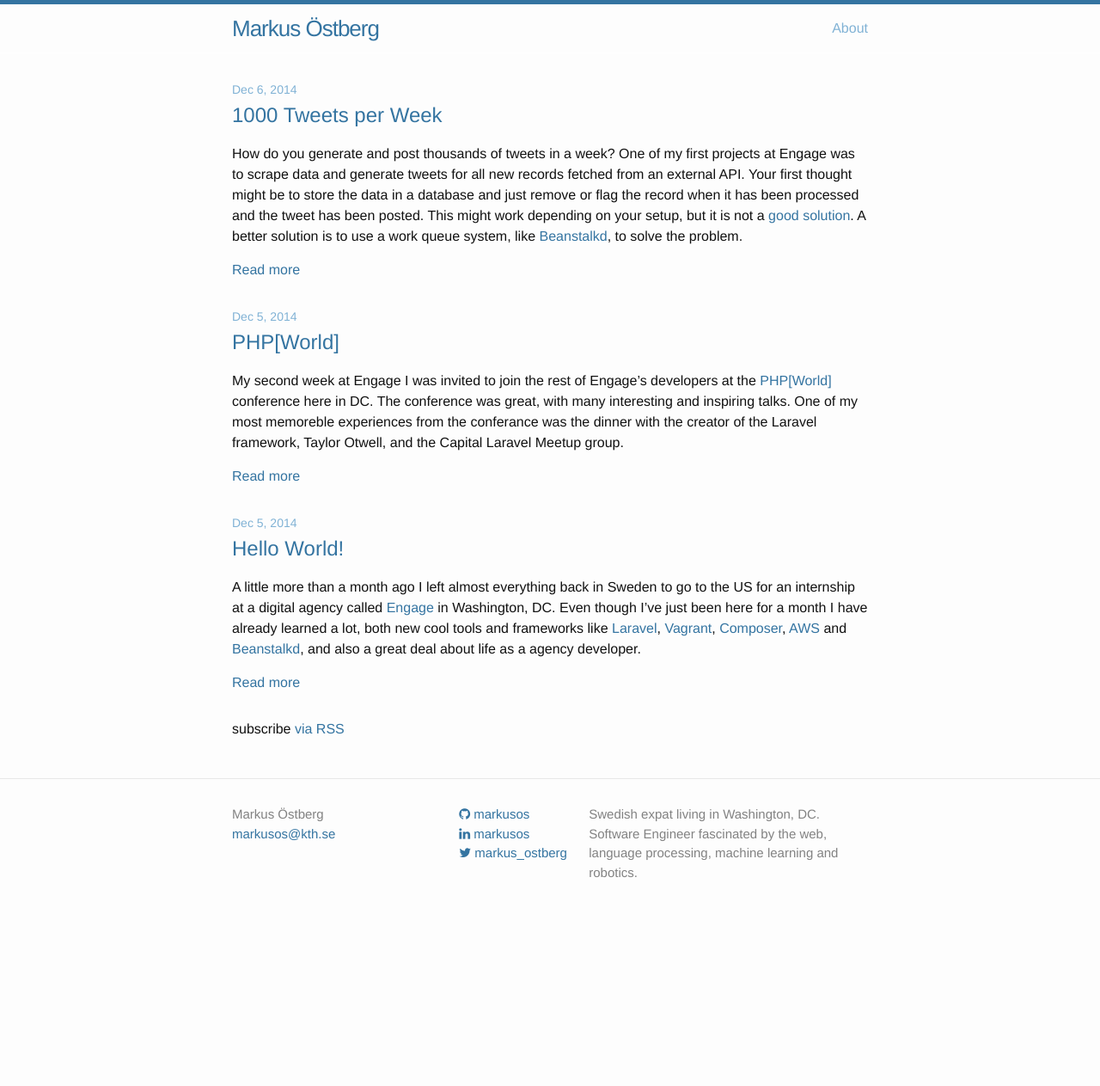
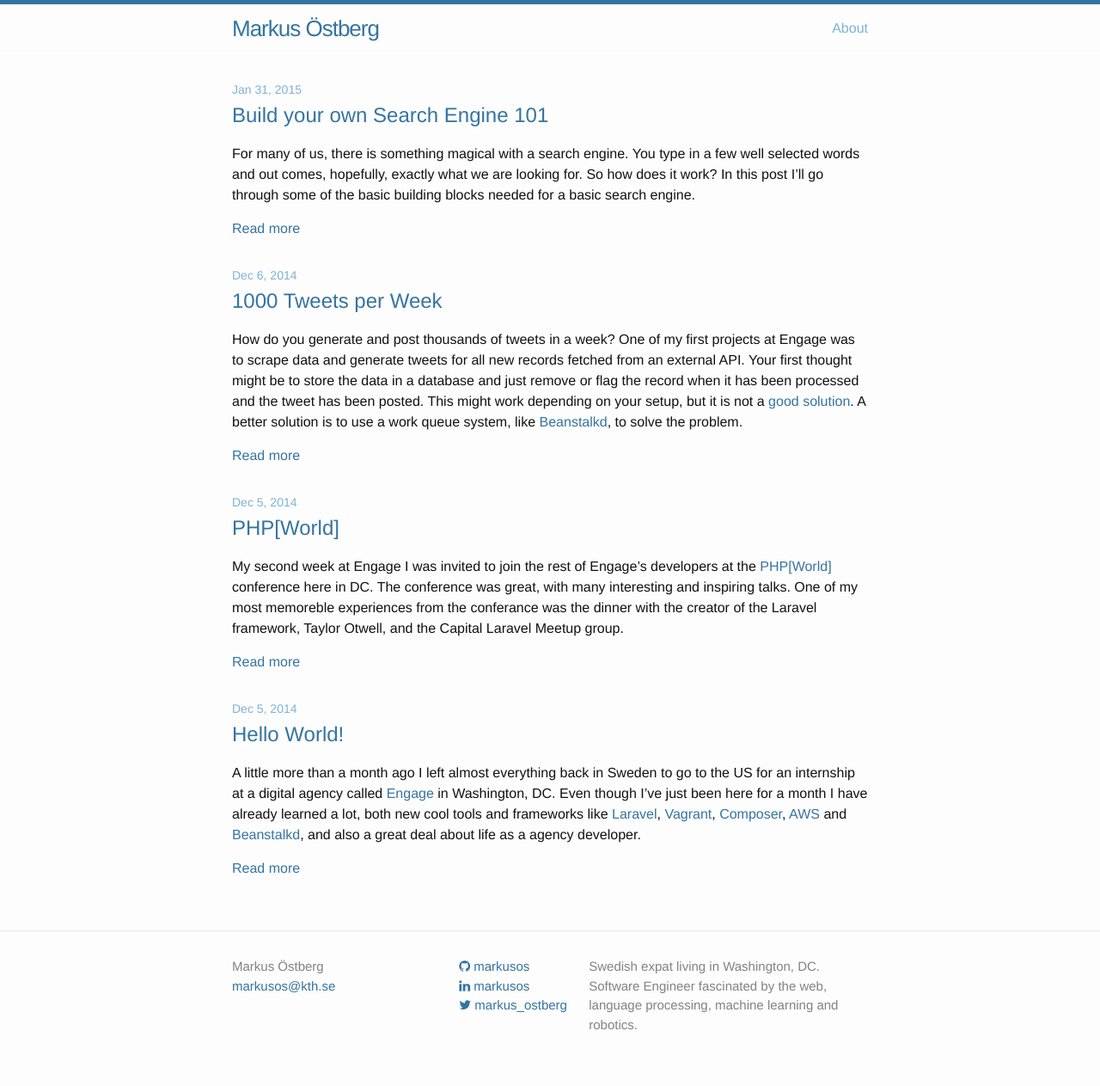
Before and after one commit to markusos/markusos.github.io, a Jekyll site: the page built from index.html, in a window 1280 px wide. Shown: the whole page at 86% size. Built offline with Jekyll 4.4.1, drawn with Linux system fonts in a browser that asks for light colours; nearby versions of some CDN libraries; before the commit the page ends 1086 px from its top, so only the background shows below that; some of the changed lines change nothing that is shown.

Commit message:
Added Simple Search post

```diff
--- a/_includes/head.html
+++ b/_includes/head.html
@@ -10,4 +10,5 @@
   <link rel="canonical" href="{{ page.url | replace:'index.html','' | prepend: site.baseurl | prepend: site.url }}">
   <link rel="alternate" type="application/atom+xml" title="{{ site.title }}" href="{{ "/feed.xml" | prepend: site.baseurl | prepend: site.url }}" />
   <link href="//maxcdn.bootstrapcdn.com/font-awesome/4.2.0/css/font-awesome.min.css" rel="stylesheet">
+  <script type="text/javascript" src="http://cdn.mathjax.org/mathjax/latest/MathJax.js?config=TeX-AMS-MML_HTMLorMML"></script>
 </head>
--- /dev/null
+++ b/_posts/2015-01-31-build-your-own-search-engine-101.markdown
@@ -0,0 +1,112 @@
+---
+layout: post
+title:  "Build your own Search Engine 101"
+date:   2015-01-31 12:00:00
+categories: search
+comments: true
+---
+
+For many of us, there is something magical with a search engine. You type in a few well selected words and out comes, hopefully, exactly what we are looking for. So how does it work? In this post I'll go through some of the basic building blocks needed for a basic search engine.
+
+
+##Search index
+
+First we need some place to store information about all documents we want to be able to search through, this is usually called a search index. When we do a search, the search index is used to quickly find relevant documents for the entered search query. One of the most basic implementations of a search index is using an inverse map.
+
+E.g. Say that we have two documents:
+
+Document A:
+
+> "This is a document!"
+
+Document B :
+
+> "Another document example..."
+
+The inverse map for these documents would then be:
+
+{% highlight php %}
+"this" => [A]
+"is" => [A]
+"a" => [A]
+"document" => [A, B]
+"another" => [B]
+"example" => [B]
+{% endhighlight %}
+
+If I now want to find all documents containing the word "example" we just need to do a lookup in the inverse map with the key "example" to find that Document B is the only indexed document containing that word.
+
+##Tokenization
+
+We actually skipped a step here. How did we go from the document “This is a document!” to the array of tokens (or words) in that document? We use a tokenizer!
+
+{% highlight php %}
+tokenize("This is a document!") => ['this', 'is', 'a', 'document']
+{% endhighlight %}
+
+The most simple tokenizer just split the input string on space and other punctuation characters. More advanced ones tokenizer different inflections of the same word to the same token, e.g. the words ‘searched’ and ‘searching’ will both be tokenized to the base form ‘search’. This often requires a language model that the tokens can be fitted against.
+
+For now we can see tokenization as splitting a text into an array of the tokens it contains.
+
+##Finding what we want
+
+When we input a search query into the search engine we expect to get back relevant documents, and hopefully finding what we are looking for.
+
+The first step in our simple search engine is to tokenize the search query, using the same tokenizer we used when indexing the documents.
+
+We then do a lookup in our search index for all documents that contains any of the tokens in the search. Depending on the search terms and the size of your index, this might return just a few or several thousand documents.
+
+This leads us in on how to rank the found documents on how relevant they are to the given search query.
+
+###TF-IDF
+
+TF-IDF, which stands for Term frequency - inverse document frequency, is a classical metric in information retrieval. It is mainly used as a measure of a term’s importance in a document. TF-IDF is often used in search engines to rank how relevant different documents are to a specific search query.
+
+Term frequency (TF) is the number of occurrences of a specific term (t) in a text document (d), sometimes normalized by dividing by the number of terms in the document.
+
+Inverse document frequency (IDF) is used to weigh the terms importance in the whole corpus (C). It is calculated as the logarithm of the total number of documents dividing by the number of documents containing the specific term (t).
+
+By multiplying the term frequency with the inverse document frequency, we get the TF-IDF metric.
+
+$$TF-IDF(t, d, C) = \frac{frequency(t,d)}{length(d)} * log_e\left(\frac{size(C)}{count(t, C)}\right)$$
+
+###Cosine similarity
+
+If we want to allow your search queries to contain more than one word, we need some way of measure how similar a search query is to a document. Cosine similarity is a similarity measure often used in search engines. It treats each document as a vector in a multidimensional space and the measure gives the cosine of the angle between them. This gives us a number between 0 and 1, where 1 represents a perfect match.
+
+To rank the documents, the search engine calculates the cosine similarity between the given query and all the found documents.
+
+$$ Similarity(d, q) = \frac{d \centerdot q}{\|d\| \|q\| }$$
+
+The weights used to calculate the dot product between a document d and the query q is the TF-IDF scores for each token in the query, calculated both on the query and for the document.
+
+$$d \centerdot d = d[0] q[0] + d[1] q[1] + ... + d[n] q[n]$$
+
+$$\|d\| = \sqrt{d[0]^2 + d[1]^2 + ... + d[n]^2}$$
+
+Where d[0] and q[0] is the TF-IDF score of the first token in the query for the document and the query respectively.
+
+E.g Given the query:
+
+ >"computer architecture"
+
+ and the document:
+
+ > "computer architecture is a set of disciplines that describes a computer system by specifying its parts and their relations."
+
+We calculate:
+
+{% highlight php %}
+q[0] = TF-IDF('computer', 'computer architecture', C)
+q[1] = TF-IDF('architecture', 'computer architecture', C)
+d[0] = TF-IDF('computer', 'computer architecture is a...' , C)
+d[1] = TF-IDF('architecture', 'computer architecture is a...' , C)
+{% endhighlight %}
+
+Documents with a higher cosine similarity is then seen as better matches to the query than documents with a low cosine similarity, and they are therefore ranked higher in the result.
+
+##Final words
+
+This post is just touching on some some basic concepts that are used in search engines. There are tonnes of more concepts and techniques used in search engines like Google, but hopefully this got you interested to learn more.
+
+A sample implementation of the concepts discussed in this post can be found on [Github](https://github.com/markusos/simple-search-php).
--- a/index.html
+++ b/index.html
@@ -20,6 +20,4 @@ layout: default
     {% endfor %}
   </ul>
 
-  <p class="rss-subscribe">subscribe <a href="{{ "/feed.xml" | prepend: site.baseurl }}">via RSS</a></p>
-
 </div>
```
Also changed, not shown: _layouts/default.html (line endings or trailing spaces).
